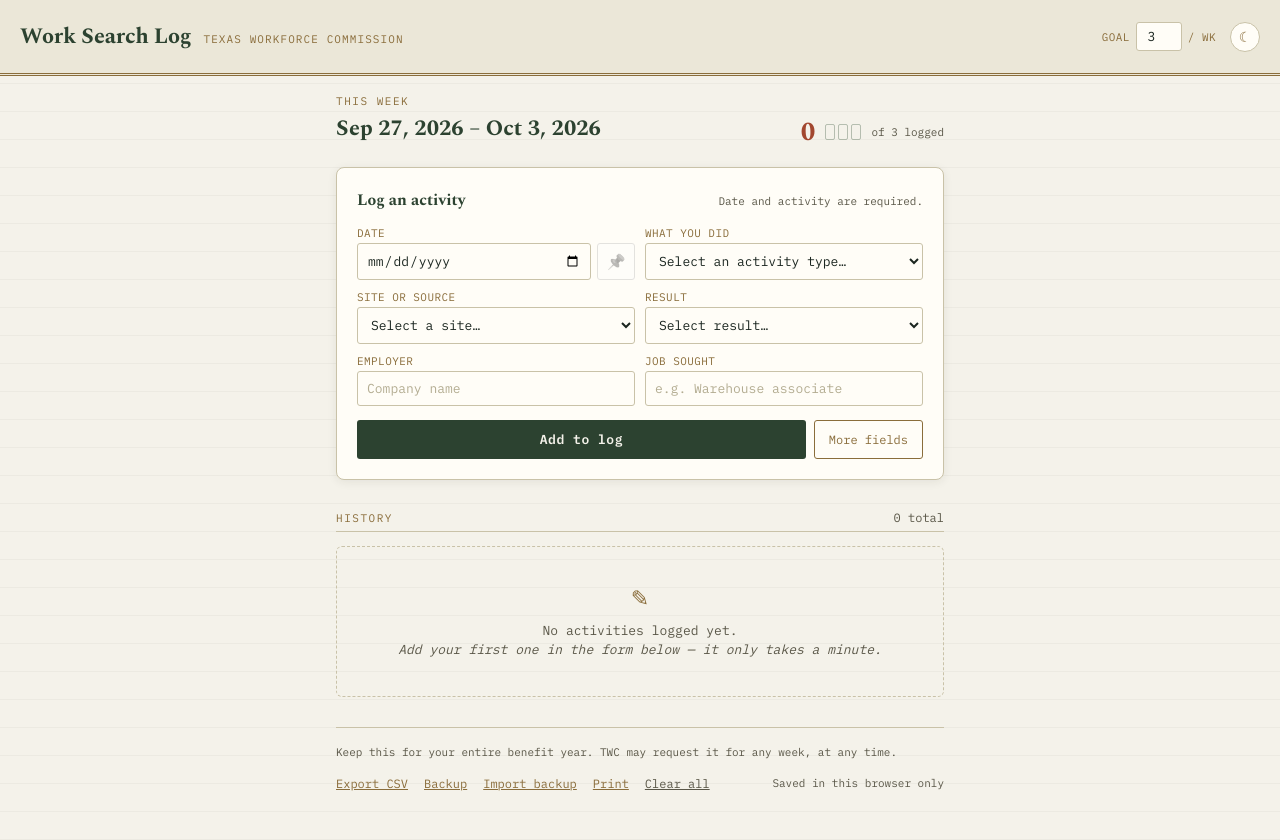
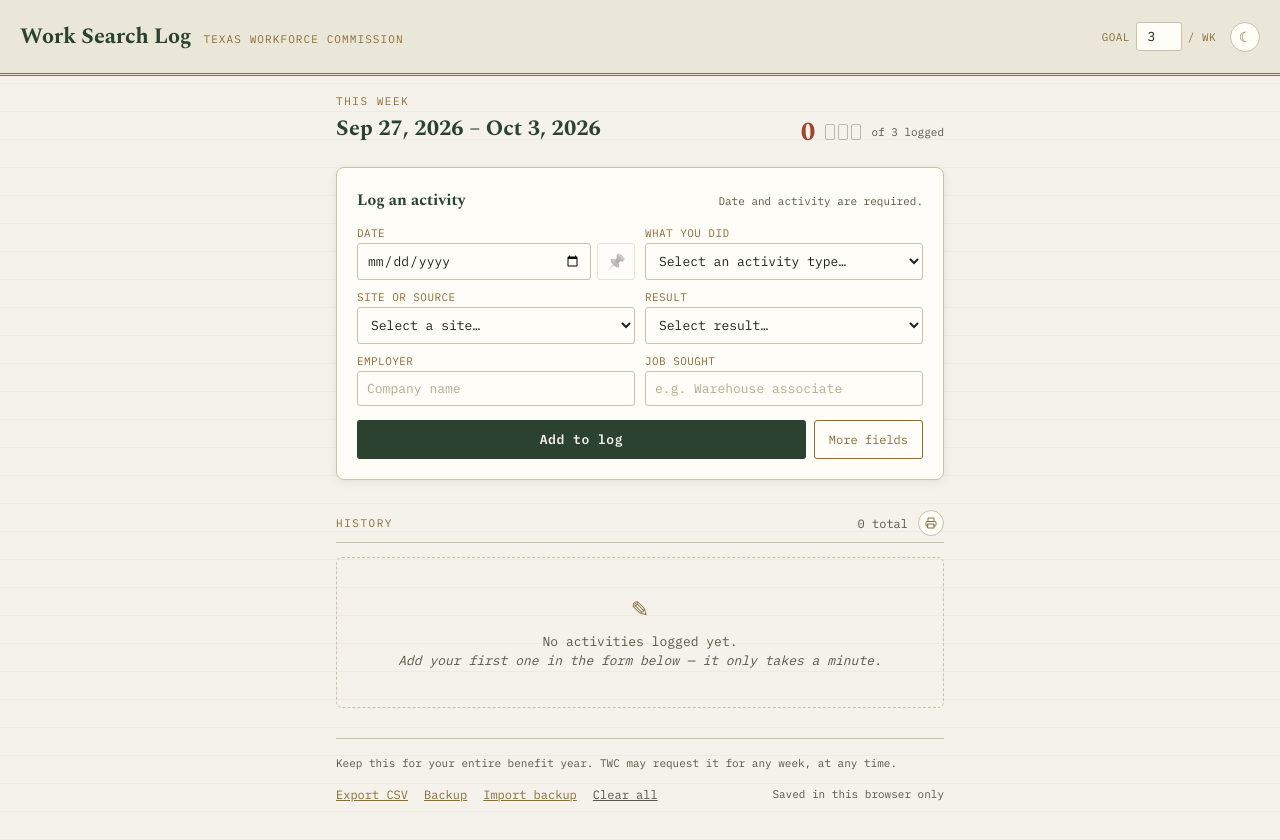
Before and after one commit to oak-wildwood/work-search-log, a Vue app: page / in a window 1280 px wide. Shown: the top 840 px of the page. Built offline with nearby package versions, Linux system fonts and the light colour scheme.

Commit message:
Add print functionality and improve print styles across components

```diff
--- a/src/App.vue
+++ b/src/App.vue
@@ -63,13 +63,17 @@ function startEdit(entry: Entry) {
 function cancelEdit() {
   editingEntry.value = null
 }
+
+function handlePrint() {
+  window.print()
+}
 </script>
 
 <template>
   <AppHeader />
 
   <main>
-    <p v-if="saveError" class="save-error" role="alert">
+    <p v-if="saveError" class="save-error no-print" role="alert">
       Your browser is blocking local storage, so changes here won't be saved. Try leaving private
       browsing mode, or export a backup after each session.
     </p>
@@ -93,17 +97,41 @@ function cancelEdit() {
       </div>
     </section>
 
-    <div id="entry-form">
+    <div id="entry-form" class="no-print">
       <EntryForm :editing="editingEntry" @submit="handleSubmit" @cancel="cancelEdit" />
     </div>
 
     <div class="history-head">
       <span class="history-label">History</span>
-      <span class="history-total">{{ entries.length }} total</span>
+      <div class="history-head-right">
+        <span class="history-total">{{ entries.length }} total</span>
+        <button
+          class="print-btn no-print"
+          type="button"
+          title="Print work search log"
+          aria-label="Print work search log"
+          @click="handlePrint"
+        >
+          <svg
+            width="14"
+            height="14"
+            viewBox="0 0 24 24"
+            fill="none"
+            stroke="currentColor"
+            stroke-width="2"
+            stroke-linecap="round"
+            stroke-linejoin="round"
+          >
+            <polyline points="6 9 6 2 18 2 18 9"></polyline>
+            <path d="M6 18H4a2 2 0 0 1-2-2v-5a2 2 0 0 1 2-2h16a2 2 0 0 1 2 2v5a2 2 0 0 1-2 2h-2" />
+            <rect x="6" y="14" width="12" height="8"></rect>
+          </svg>
+        </button>
+      </div>
     </div>
 
     <div id="weeks">
-      <EmptyState v-if="entries.length === 0" />
+      <EmptyState v-if="entries.length === 0" class="no-print" />
       <WeekGroup
         v-for="(group, index) in weeks"
         :key="group.key"
@@ -198,7 +226,7 @@ main {
 .history-head {
   display: flex;
   justify-content: space-between;
-  align-items: baseline;
+  align-items: center;
   border-bottom: 1px solid var(--line);
   padding-bottom: 6px;
   margin: 8px 0 14px;
@@ -209,8 +237,40 @@ main {
   text-transform: uppercase;
   color: var(--brass);
 }
+.history-head-right {
+  display: flex;
+  align-items: center;
+  gap: 10px;
+}
 .history-total {
   font-size: 12px;
   color: var(--muted);
 }
+.print-btn {
+  width: 26px;
+  height: 26px;
+  flex: 0 0 auto;
+  display: flex;
+  align-items: center;
+  justify-content: center;
+  border: 1px solid var(--line);
+  border-radius: 50%;
+  background: var(--card);
+  color: var(--brass);
+  cursor: pointer;
+}
+.print-btn:hover {
+  border-color: var(--brass);
+  color: var(--green-deep);
+}
+
+@media print {
+  .history-head {
+    break-after: avoid;
+    page-break-after: avoid;
+  }
+  .this-week {
+    display: none;
+  }
+}
 </style>
--- a/src/components/AppHeader.vue
+++ b/src/components/AppHeader.vue
@@ -12,7 +12,7 @@ const { settings } = useSettings()
       <h1>Work Search Log</h1>
       <span class="eyebrow">Texas Workforce Commission</span>
     </div>
-    <div class="header-controls">
+    <div class="header-controls no-print">
       <label class="goal">
         Goal
         <input v-model.number="settings.minPerWeek" type="number" min="1" />
@@ -101,4 +101,12 @@ h1 {
 .theme-toggle:hover {
   border-color: var(--brass);
 }
+
+@media print {
+  header {
+    border-bottom: 2px solid #000;
+    background: none;
+    padding: 0 0 12px;
+  }
+}
 </style>
--- a/src/components/EntryCard.vue
+++ b/src/components/EntryCard.vue
@@ -161,4 +161,14 @@ function handleRemove(entry: Entry) {
   color: var(--warn);
   background: rgba(162, 71, 47, 0.08);
 }
+
+@media print {
+  .entry {
+    break-inside: avoid;
+    page-break-inside: avoid;
+  }
+  .entry-actions {
+    display: none;
+  }
+}
 </style>
--- a/src/components/Toolbar.vue
+++ b/src/components/Toolbar.vue
@@ -67,14 +67,10 @@ function handleClearAll() {
     emit('clear-all')
   }
 }
-
-function handlePrint() {
-  window.print()
-}
 </script>
 
 <template>
-  <footer class="app-footer">
+  <footer class="app-footer no-print">
     <p class="footer-note">
       Keep this for your entire benefit year. TWC may request it for any week, at any time.
     </p>
@@ -83,7 +79,6 @@ function handlePrint() {
         <button class="link-btn" type="button" @click="exportCsv">Export CSV</button>
         <button class="link-btn" type="button" @click="exportJson">Backup</button>
         <button class="link-btn" type="button" @click="triggerImport">Import backup</button>
-        <button class="link-btn" type="button" @click="handlePrint">Print</button>
         <button class="link-btn danger" type="button" @click="handleClearAll">Clear all</button>
       </nav>
       <span class="privacy">Saved in this browser only</span>
--- a/src/components/WeekGroup.vue
+++ b/src/components/WeekGroup.vue
@@ -24,7 +24,7 @@ const expanded = ref(props.defaultExpanded)
 </script>
 
 <template>
-  <div class="week-block">
+  <div class="week-block" :class="{ 'is-expanded': expanded }">
     <button class="week-head" type="button" :aria-expanded="expanded" @click="expanded = !expanded">
       <span class="caret">{{ expanded ? '▾' : '▸' }}</span>
       <span class="week-title">{{ fmtDate(group.start) }} – {{ fmtDate(group.end) }}</span>
@@ -120,4 +120,18 @@ const expanded = ref(props.defaultExpanded)
   position: absolute;
   width: calc(100% - 2px);
 }
+
+@media print {
+  .week-block:not(.is-expanded) {
+    display: none;
+  }
+  .week-head {
+    cursor: default;
+    break-after: avoid;
+    page-break-after: avoid;
+  }
+  .caret {
+    display: none;
+  }
+}
 </style>
--- a/src/styles/tokens.css
+++ b/src/styles/tokens.css
@@ -48,3 +48,34 @@ body {
   color: var(--ink);
   font-family: var(--font-mono);
 }
+
+@media print {
+  :root,
+  :root[data-theme='dark'] {
+    --ink: #000;
+    --paper: #fff;
+    --paper-2: #fff;
+    --card: #fff;
+    --line: #999;
+    --brass: #333;
+    --green: #000;
+    --green-deep: #000;
+    --ok: #000;
+    --warn: #000;
+    --muted: #333;
+    --shadow: transparent;
+  }
+
+  body {
+    background: #fff;
+    background-image: none;
+  }
+
+  .no-print {
+    display: none !important;
+  }
+
+  @page {
+    margin: 0.6in 0.5in;
+  }
+}
```
